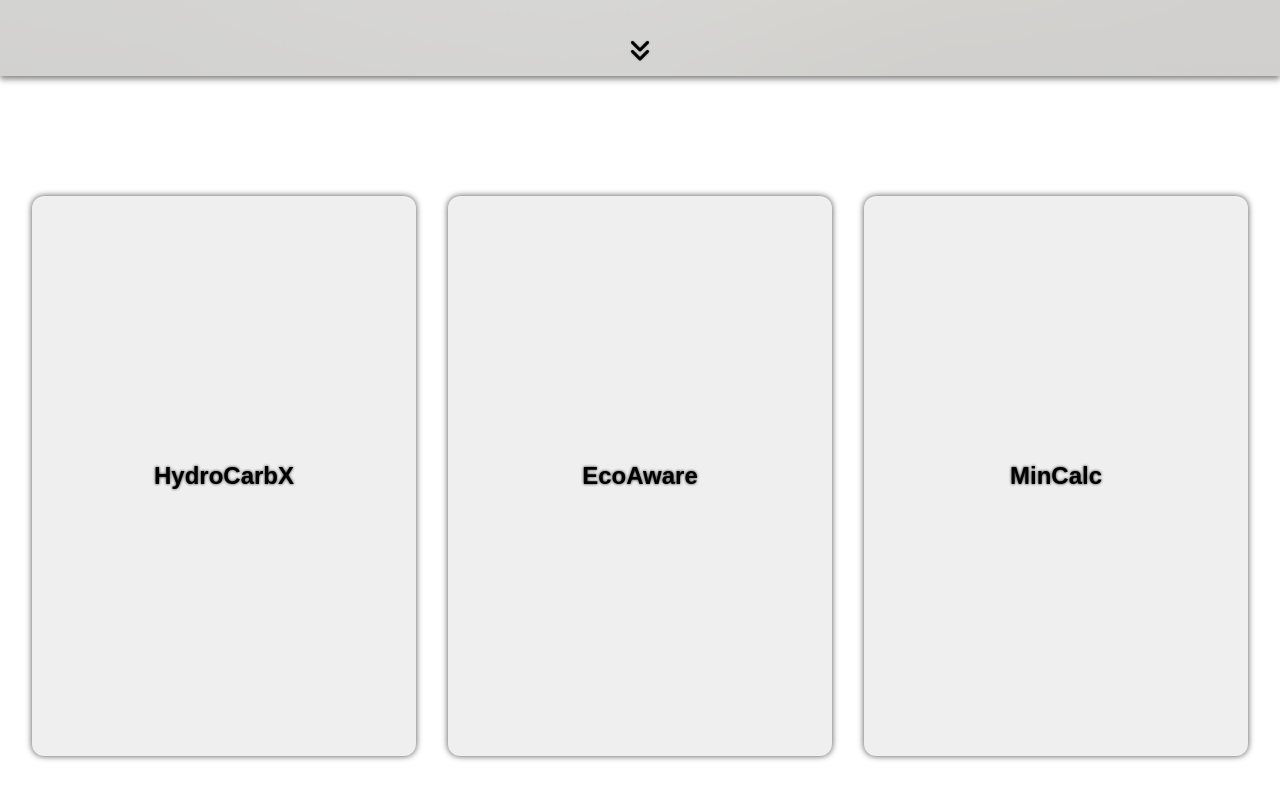
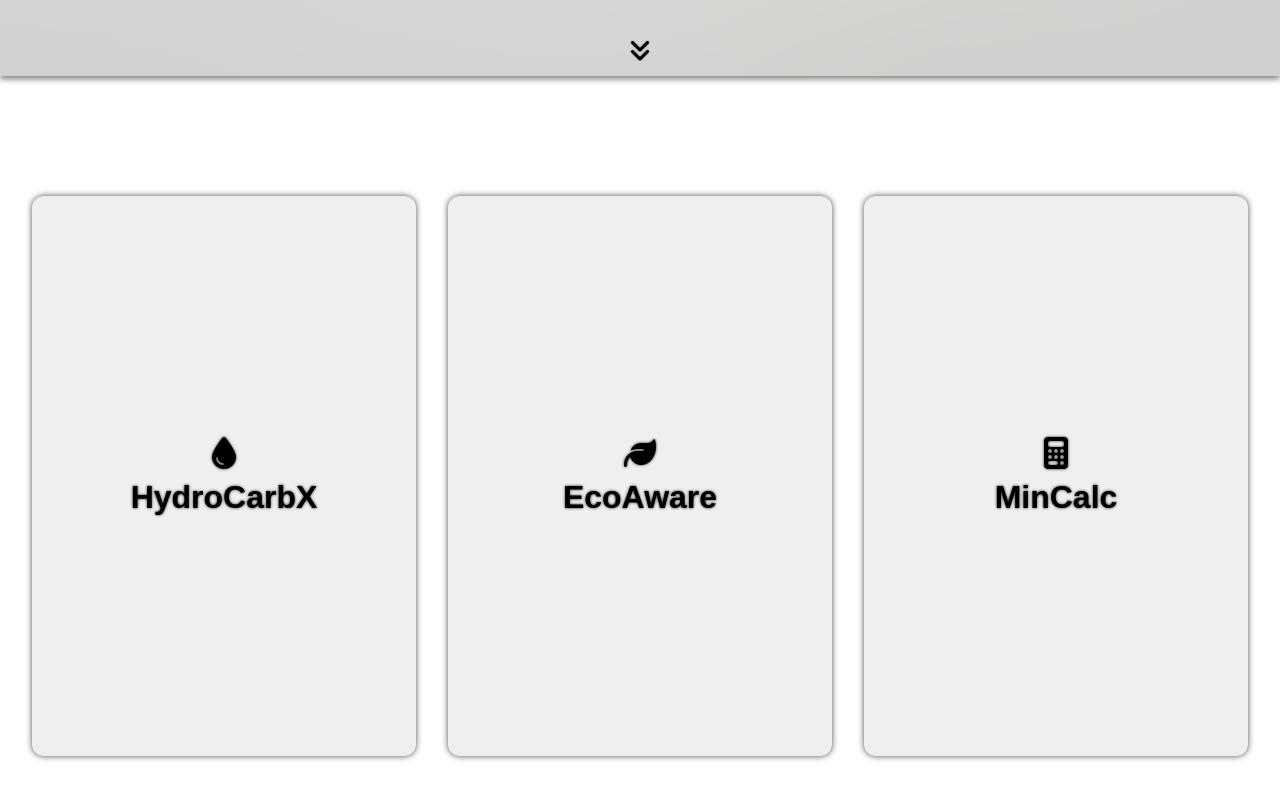
Before and after one commit to AnthonySaliba787/portfolio, a plain HTML site: page index.html in a window 1280 px wide. Shown: the part 724-1524 px from the top of the page. Drawn offline with Linux system fonts and the light colour scheme.

Commit message:
Add icons to buttons

```diff
--- a/index.html
+++ b/index.html
@@ -34,9 +34,18 @@
         id="target-element"
         style="container-type: size"
       >
-        <button class="main-button" type="button">HydroCarbX</button>
-        <button class="main-button" type="button">EcoAware</button>
-        <button class="main-button" type="button">MinCalc</button>
+        <button class="main-button" type="button">
+          <i class="fa-solid fa-droplet"></i>
+          HydroCarbX
+        </button>
+        <button class="main-button" type="button">
+          <i class="fa-solid fa-leaf"></i>
+          EcoAware
+        </button>
+        <button class="main-button" type="button">
+          <i class="fa-solid fa-calculator"></i>
+          MinCalc
+        </button>
       </section>
     </main>
     <footer>
--- a/style.css
+++ b/style.css
@@ -24,7 +24,7 @@
   }
 
   main .main-container .main-button {
-    font-size: 1.5rem;
+    font-size: 2rem;
     text-shadow: 0px 0px 3px #000000dc;
   }
 }
@@ -52,7 +52,7 @@
   }
 
   main .main-container .main-button {
-    font-size: 1.2rem;
+    font-size: 1.5rem;
     text-shadow: 0px 0px 3px #000000dc;
   }
 }
@@ -178,10 +178,14 @@ main .main-container {
 }
 
 main .main-button {
+  display: flex;
+  align-items: center;
+  justify-content: center;
+  flex-direction: column;
+  gap: 10px;
   cursor: pointer;
   color: black;
   font-weight: bold;
-  font-size: 1.4rem;
   word-wrap: break-word;
   border: none;
   border-radius: 12px;
```
